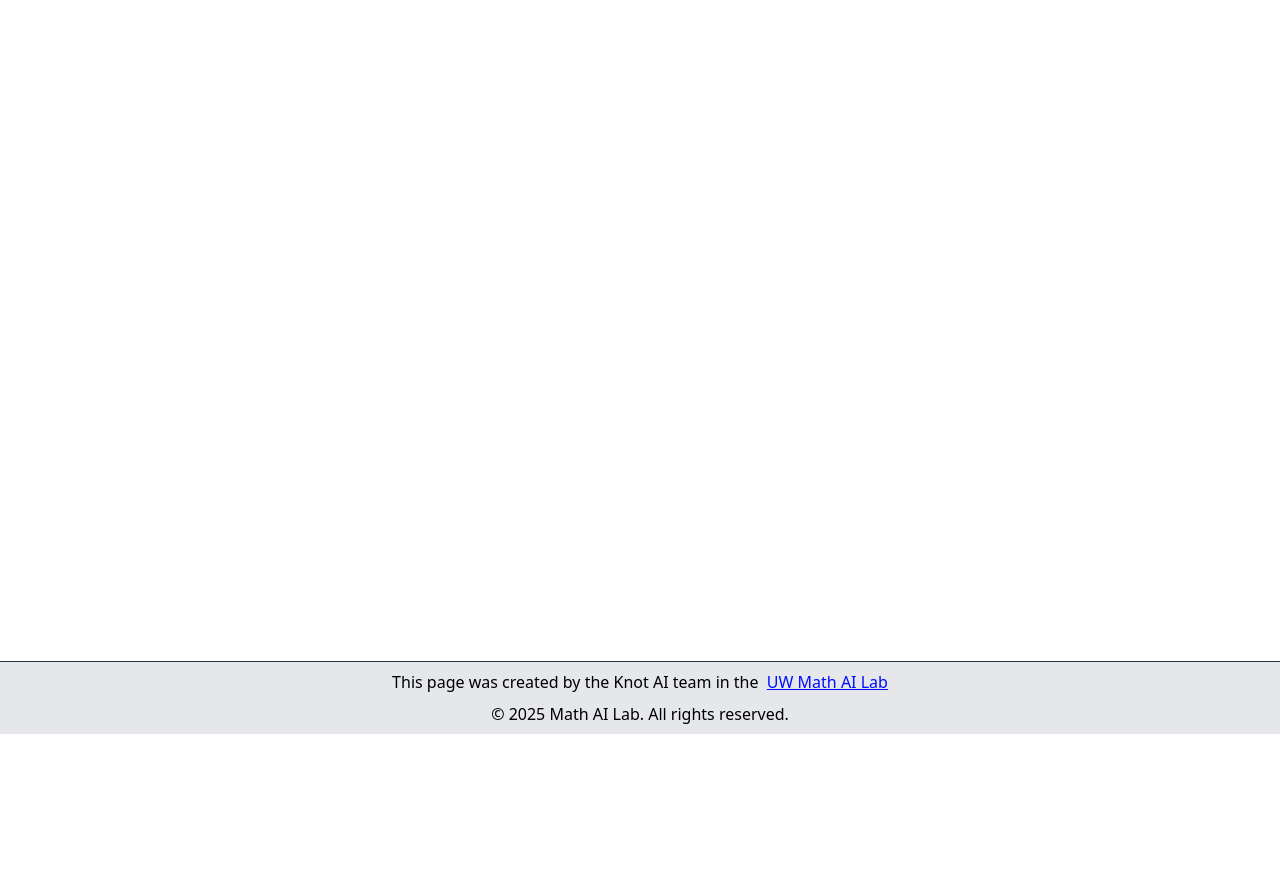
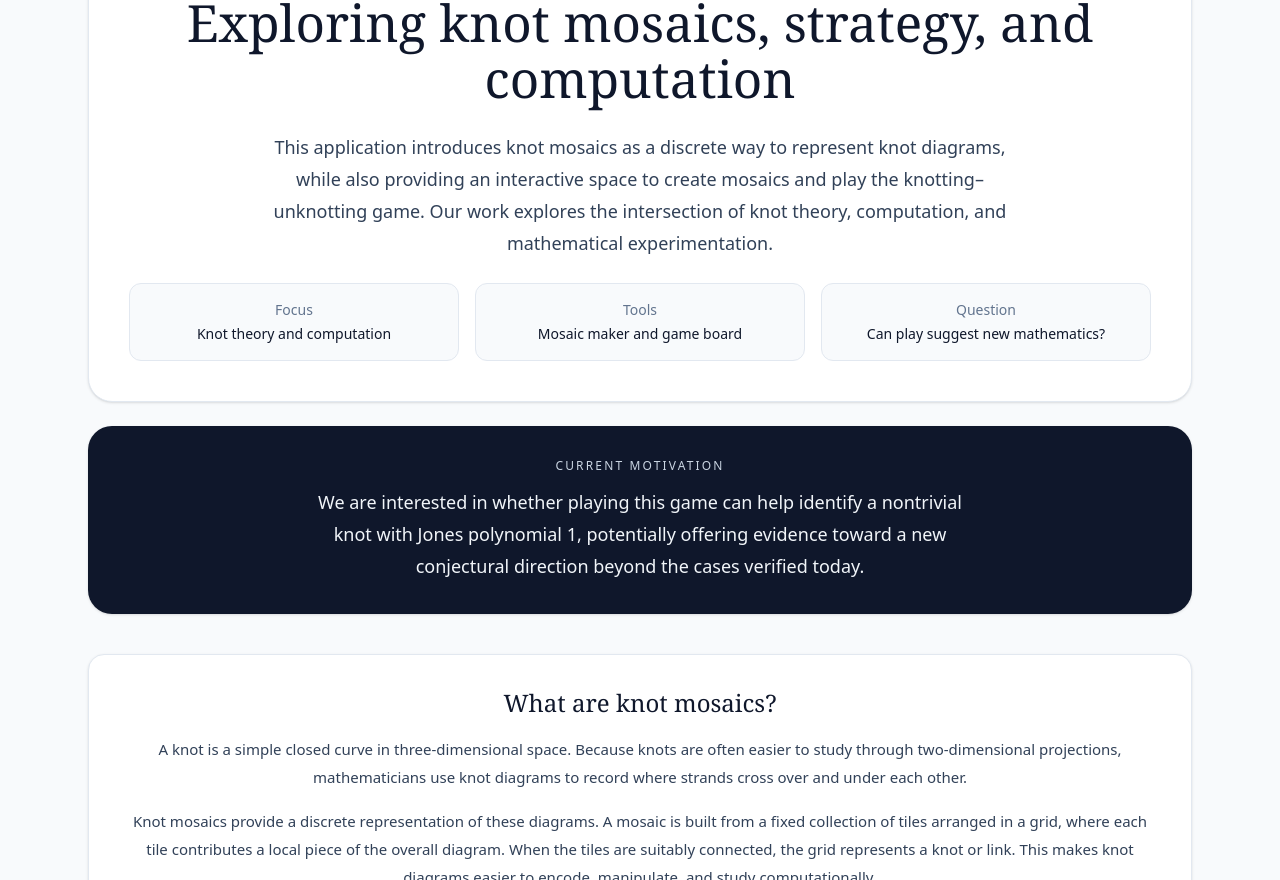
Before and after one commit to soldenstoll/knotlink, a React (Vite) app in the folder client/: page / in a window 1280 px wide. Shown: the part 220-1100 px from the top of the page. Before the commit the page ends 954 px from the top, so only its background shows below. Built offline with nearby package versions, Linux system fonts and the light colour scheme.

Commit message:
Updated UI for the homepage

```diff
--- a/client/src/Home.jsx
+++ b/client/src/Home.jsx
@@ -1,9 +1,161 @@
 import React from "react";
 
-function Home() {
-    return (
-        <div>Home page</div>
-    )
+function Section({ title, children }) {
+  return (
+    <section className="bg-white border border-slate-200 rounded-2xl shadow-sm p-8">
+      <h2 className="text-2xl font-serif text-slate-900 mb-4">{title}</h2>
+      <div className="space-y-4 text-slate-700 leading-7 text-[15px]">{children}</div>
+    </section>
+  );
 }
 
-export default Home
+function FeatureCard({ title, children }) {
+  return (
+    <div className="bg-slate-50 border border-slate-200 rounded-2xl p-6">
+      <h3 className="text-lg font-semibold text-slate-900 mb-3">{title}</h3>
+      <div className="text-slate-700 leading-7 text-[15px] space-y-3">{children}</div>
+    </div>
+  );
+}
+
+function Home() {
+  return (
+    <main className="min-h-screen bg-slate-50 text-slate-900">
+      <div className="max-w-6xl mx-auto px-6 py-12 md:py-16">
+        <section className="space-y-6 mb-10">
+        <div className="bg-white border border-slate-200 rounded-3xl shadow-sm p-8 md:p-10">
+            <p className="uppercase tracking-[0.2em] text-sm text-slate-500 mb-4">
+            Knot Mosaic Project
+            </p>
+            <h1 className="text-4xl md:text-5xl font-serif text-slate-900 leading-tight mb-6">
+            Exploring knot mosaics, strategy, and computation
+            </h1>
+            <p className="text-slate-700 text-lg leading-8 max-w-3xl mx-auto text-center mb-6">
+            This application introduces knot mosaics as a discrete way to represent knot diagrams,
+            while also providing an interactive space to create mosaics and play the
+            knotting&ndash;unknotting game. Our work explores the intersection of knot theory,
+            computation, and mathematical experimentation.
+            </p>
+            <div className="grid sm:grid-cols-3 gap-4 text-sm">
+            <div className="border border-slate-200 rounded-xl p-4 bg-slate-50">
+                <p className="text-slate-500 mb-1">Focus</p>
+                <p className="font-medium text-slate-900">Knot theory and computation</p>
+            </div>
+            <div className="border border-slate-200 rounded-xl p-4 bg-slate-50">
+                <p className="text-slate-500 mb-1">Tools</p>
+                <p className="font-medium text-slate-900">Mosaic maker and game board</p>
+            </div>
+            <div className="border border-slate-200 rounded-xl p-4 bg-slate-50">
+                <p className="text-slate-500 mb-1">Question</p>
+                <p className="font-medium text-slate-900">Can play suggest new mathematics?</p>
+            </div>
+            </div>
+        </div>
+
+        <aside className="bg-slate-900 text-slate-100 rounded-3xl p-8 shadow-sm text-center mx-auto">
+        <p className="uppercase tracking-[0.18em] text-xs text-slate-300 mb-3">
+            Current Motivation
+        </p>
+        <p className="text-lg leading-8 max-w-2xl mx-auto">
+            We are interested in whether playing this game can help identify a nontrivial knot
+            with Jones polynomial 1, potentially offering evidence toward a new conjectural
+            direction beyond the cases verified today.
+        </p>
+        </aside>
+        </section>
+
+        <div className="grid gap-8">
+          <Section title="What are knot mosaics?">
+            <p>
+              A knot is a simple closed curve in three-dimensional space. Because knots are often
+              easier to study through two-dimensional projections, mathematicians use knot diagrams
+              to record where strands cross over and under each other.
+            </p>
+            <p>
+              Knot mosaics provide a discrete representation of these diagrams. A mosaic is built
+              from a fixed collection of tiles arranged in a grid, where each tile contributes a
+              local piece of the overall diagram. When the tiles are suitably connected, the grid
+              represents a knot or link. This makes knot diagrams easier to encode, manipulate, and
+              study computationally.
+            </p>
+          </Section>
+
+          <Section title="Who we are and why we built this application">
+            <p>
+              We are a student research team interested in using computation to investigate ideas in
+              knot theory. This application grew out of a broader effort to study the
+              knotting&ndash;unknotting game, represent knot diagrams through mosaics, and explore how
+              machine learning and interactive tools can support mathematical discovery.
+            </p>
+            <p>
+              Our motivation has evolved from building a playable and computationally meaningful
+              environment toward a deeper mathematical question: whether the game can help uncover a
+              nontrivial knot whose Jones polynomial is 1. For knot diagrams with fewer than 25
+              crossings, a verified result tells us that having Jones polynomial 1 is equivalent to
+              being the unknot. We are interested in whether experimentation through gameplay and
+              computation can point toward new patterns beyond that range.
+            </p>
+          </Section>
+
+          <Section title="Explore the application">
+            <div className="grid md:grid-cols-2 gap-6">
+              <FeatureCard title="Knot Mosaic Maker">
+                <p>
+                  The Knot Mosaic Maker allows users to construct and edit mosaics directly on a
+                  grid.
+                </p>
+                <ul className="list-disc pl-5 space-y-2">
+                  <li>Choose the number of rows and columns</li>
+                  <li>Click a cell to change its tile</li>
+                  <li>Import an existing mosaic</li>
+                  <li>Export a mosaic for later use or sharing</li>
+                </ul>
+              </FeatureCard>
+
+              <FeatureCard title="Knotting&ndash;Unknotting Game">
+                <p>
+                  The game is currently designed for two players competing with opposite goals: one
+                  attempts to create a knot, while the other attempts to keep the diagram trivial.
+                </p>
+                <p>
+                  We are also developing a mode in which a player can compete against an AI agent,
+                  extending the project toward reinforcement learning and strategy analysis.
+                </p>
+              </FeatureCard>
+            </div>
+          </Section>
+
+          <Section title="Rules of the knotting&ndash;unknotting game">
+            <div className="grid md:grid-cols-3 gap-6">
+              <div className="border border-slate-200 rounded-2xl p-6 bg-slate-50">
+                <h3 className="font-semibold text-slate-900 mb-3">Setup</h3>
+                <p>
+                  The game begins with a knot shadow represented as a mosaic containing unresolved
+                  crossings. Two players are assigned opposing roles: the Knotter and the
+                  Unknotter.
+                </p>
+              </div>
+              <div className="border border-slate-200 rounded-2xl p-6 bg-slate-50">
+                <h3 className="font-semibold text-slate-900 mb-3">Gameplay</h3>
+                <p>
+                  Players alternate turns. On each turn, a player resolves one crossing by choosing
+                  how that crossing is completed. Play continues until every unresolved crossing has
+                  been assigned.
+                </p>
+              </div>
+              <div className="border border-slate-200 rounded-2xl p-6 bg-slate-50">
+                <h3 className="font-semibold text-slate-900 mb-3">Outcome</h3>
+                <p>
+                  Once all crossings are resolved, the resulting diagram is classified. If it is a
+                  nontrivial knot, the Knotter wins. If it is the unknot, the Unknotter wins.
+                </p>
+              </div>
+            </div>
+          </Section>
+        </div>
+      </div>
+    </main>
+  );
+}
+
+export default Home;
```
